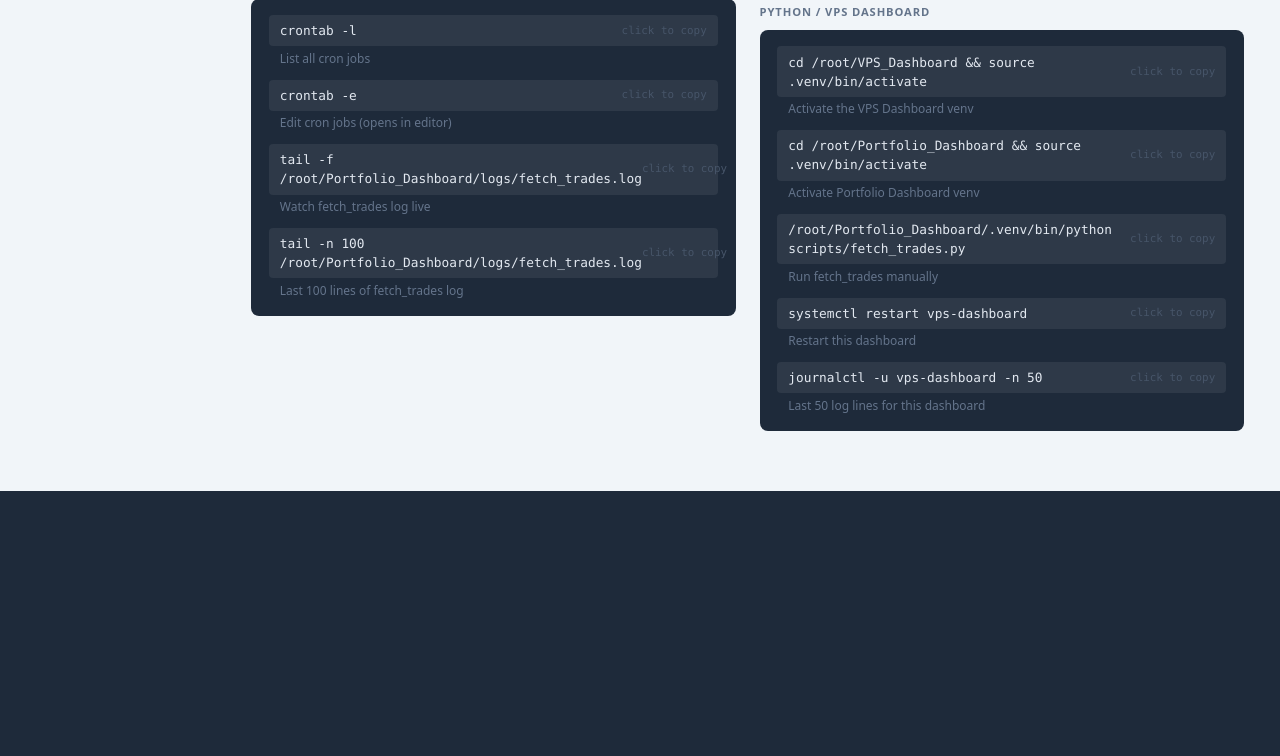
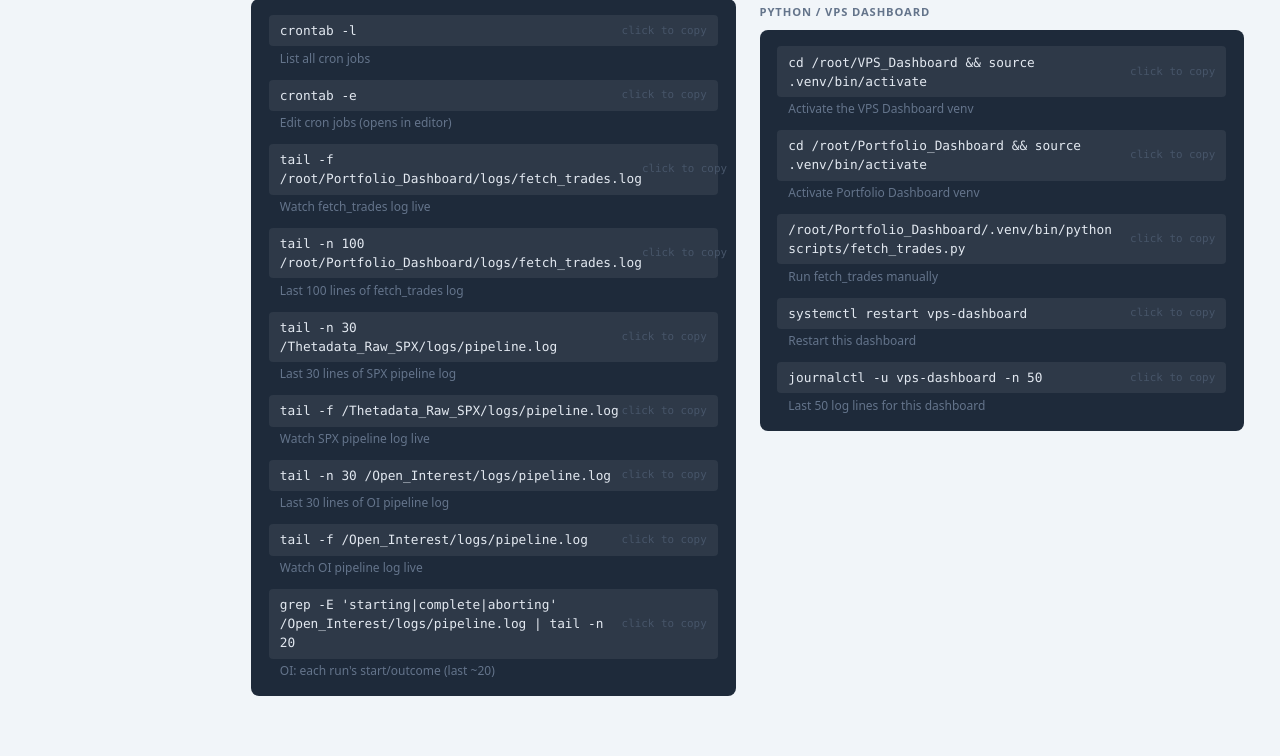
Before and after one commit to trade4ticks/VPS_Dashboard, a FastAPI app: page /cheatsheet in a window 1280 px wide. Shown: the part 1269-2025 px from the top of the page. Before the commit the page ends 1760 px from the top, so only its background shows below. Run offline with FastAPI, Linux system fonts and the light colour scheme; some libraries are stand-ins or nearby versions.

Commit message:
Add pipeline log commands to Cheat Sheet; fix quoted-command copy
Add SPX and OI pipeline log views to the Cron Jobs section (tail -n 30,
tail -f, and a grep for each OI run's start/outcome).

Copy previously passed the command through an inline JS string literal
(copyText('...')), which broke for any command containing a single quote
(e.g. the existing grep -E 'python|uvicorn'). copyCheat() now reads the
command text from the DOM, so quotes and pipes copy correctly.

Co-Authored-By: Claude Opus 4.8 (1M context) <noreply@anthropic.com>

```diff
--- a/templates/cheatsheet.html
+++ b/templates/cheatsheet.html
@@ -24,7 +24,7 @@
             ] %}
             {% for cmd, desc in svc_cmds %}
             <div class="cheat-item">
-                <div class="cheat-cmd" onclick="copyText('{{ cmd }}', this)">
+                <div class="cheat-cmd" onclick="copyCheat(this)">
                     <span>{{ cmd }}</span>
                     <span class="cheat-copy-hint">click to copy</span>
                 </div>
@@ -48,7 +48,7 @@
             ] %}
             {% for cmd, desc in git_cmds %}
             <div class="cheat-item">
-                <div class="cheat-cmd" onclick="copyText('{{ cmd }}', this)">
+                <div class="cheat-cmd" onclick="copyCheat(this)">
                     <span>{{ cmd }}</span>
                     <span class="cheat-copy-hint">click to copy</span>
                 </div>
@@ -66,10 +66,15 @@
                 ("crontab -e",                                                   "Edit cron jobs (opens in editor)"),
                 ("tail -f /root/Portfolio_Dashboard/logs/fetch_trades.log",      "Watch fetch_trades log live"),
                 ("tail -n 100 /root/Portfolio_Dashboard/logs/fetch_trades.log",  "Last 100 lines of fetch_trades log"),
+                ("tail -n 30 /Thetadata_Raw_SPX/logs/pipeline.log",              "Last 30 lines of SPX pipeline log"),
+                ("tail -f /Thetadata_Raw_SPX/logs/pipeline.log",                 "Watch SPX pipeline log live"),
+                ("tail -n 30 /Open_Interest/logs/pipeline.log",                  "Last 30 lines of OI pipeline log"),
+                ("tail -f /Open_Interest/logs/pipeline.log",                     "Watch OI pipeline log live"),
+                ("grep -E 'starting|complete|aborting' /Open_Interest/logs/pipeline.log | tail -n 20", "OI: each run's start/outcome (last ~20)"),
             ] %}
             {% for cmd, desc in cron_cmds %}
             <div class="cheat-item">
-                <div class="cheat-cmd" onclick="copyText('{{ cmd }}', this)">
+                <div class="cheat-cmd" onclick="copyCheat(this)">
                     <span>{{ cmd }}</span>
                     <span class="cheat-copy-hint">click to copy</span>
                 </div>
@@ -97,7 +102,7 @@
             ] %}
             {% for cmd, desc in docker_cmds %}
             <div class="cheat-item">
-                <div class="cheat-cmd" onclick="copyText('{{ cmd }}', this)">
+                <div class="cheat-cmd" onclick="copyCheat(this)">
                     <span>{{ cmd }}</span>
                     <span class="cheat-copy-hint">click to copy</span>
                 </div>
@@ -122,7 +127,7 @@
             ] %}
             {% for cmd, desc in sys_cmds %}
             <div class="cheat-item">
-                <div class="cheat-cmd" onclick="copyText('{{ cmd }}', this)">
+                <div class="cheat-cmd" onclick="copyCheat(this)">
                     <span>{{ cmd }}</span>
                     <span class="cheat-copy-hint">click to copy</span>
                 </div>
@@ -144,7 +149,7 @@
             ] %}
             {% for cmd, desc in py_cmds %}
             <div class="cheat-item">
-                <div class="cheat-cmd" onclick="copyText('{{ cmd }}', this)">
+                <div class="cheat-cmd" onclick="copyCheat(this)">
                     <span>{{ cmd }}</span>
                     <span class="cheat-copy-hint">click to copy</span>
                 </div>
@@ -160,8 +165,12 @@
 
 {% block scripts %}
 <script>
-// Override copyText to handle the cheat sheet (no element flash needed, just clipboard)
-function copyText(text, el) {
+// Copy a cheat-sheet command. Reads the command text straight from the DOM
+// (the first <span> in the .cheat-cmd) so commands with quotes/pipes copy
+// correctly — passing them through an inline JS string literal would break.
+function copyCheat(el) {
+    const cmdSpan = el.querySelector('span:not(.cheat-copy-hint)');
+    const text = cmdSpan ? cmdSpan.textContent : '';
     navigator.clipboard.writeText(text).then(() => {
         const hint = el.querySelector('.cheat-copy-hint');
         el.style.background = 'rgba(34,197,94,0.15)';
```
